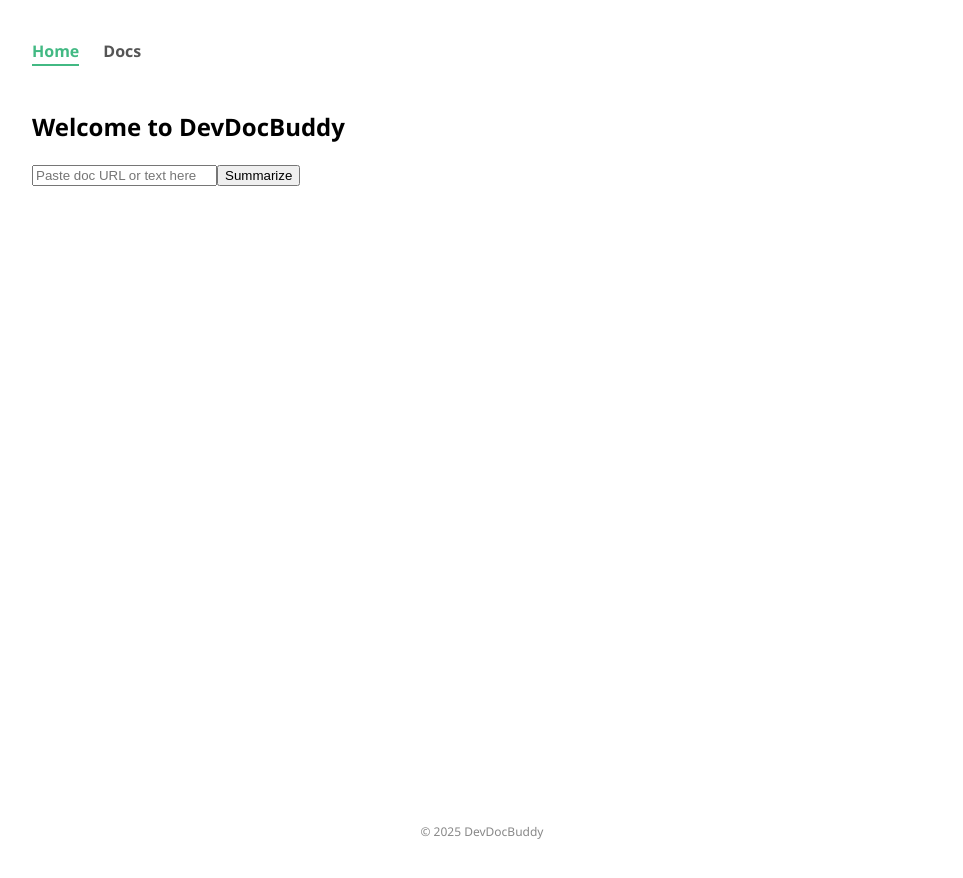
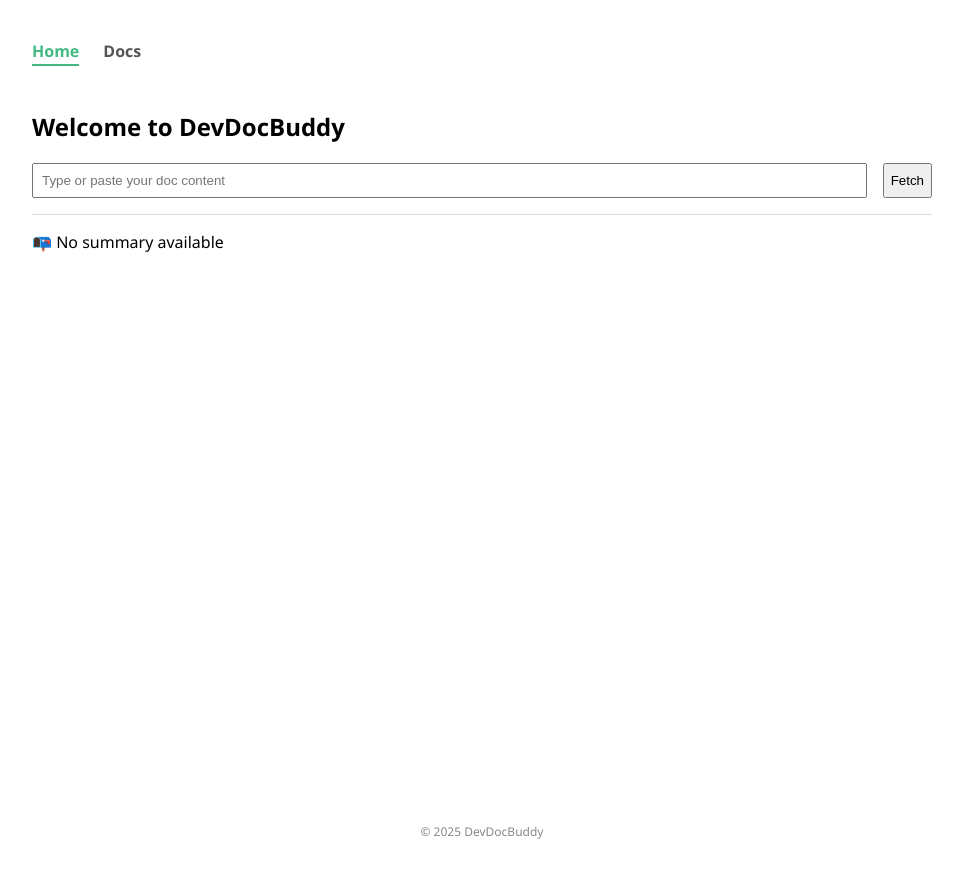
Before and after one commit to parthu34/DevDocBuddy, a Vue app in the folder frontend/: page / in a window 1280 px wide. Shown: the whole page, without its empty margins (158-1121 px from the left). Built offline with nearby package versions, Linux system fonts and the light colour scheme.

Commit message:
Integrate frontend with backend summarize API and update UI states

```diff
--- a/frontend/src/components/DocInput.vue
+++ b/frontend/src/components/DocInput.vue
@@ -1,8 +1,13 @@
 <template>
-  <div>
-    <input v-model="store.query" placeholder="Paste doc URL or text here" />
-    <button @click="store.fetchSummary" :disabled="store.loading">Summarize</button>
-    <p v-if="store.error" class="error">{{ store.error }}</p>
+  <div class="input-area">
+    <input
+      v-model="store.query"
+      placeholder="Type or paste your doc content"
+      class="input"
+    />
+    <button @click="store.fetchSummary" :disabled="store.loading">
+      {{ store.loading ? 'Fetching...' : 'Fetch' }}
+    </button>
   </div>
 </template>
 
@@ -12,7 +17,13 @@ const store = useDocStore()
 </script>
 
 <style scoped>
-.error {
-  color: red;
+.input-area {
+  display: flex;
+  gap: 1rem;
+  margin: 1rem 0;
+}
+.input {
+  flex-grow: 1;
+  padding: 0.5rem;
 }
 </style>
--- a/frontend/src/components/DocResults.vue
+++ b/frontend/src/components/DocResults.vue
@@ -1,7 +1,9 @@
 <template>
-  <div>
-    <p v-if="store.loading">Loading...</p>
-    <div v-if="store.results" v-html="store.results"></div>
+  <div class="results-area">
+    <div v-if="store.loading">⏳ Loading summary...</div>
+    <div v-else-if="store.error" class="error">❌ {{ store.error }}</div>
+    <div v-else-if="store.results" v-html="store.results"></div>
+    <div v-else>📭 No summary available</div>
   </div>
 </template>
 
@@ -9,3 +11,14 @@
 import { useDocStore } from '../stores/docStore'
 const store = useDocStore()
 </script>
+
+<style scoped>
+.results-area {
+  border-top: 1px solid #ddd;
+  padding-top: 1rem;
+  margin-top: 1rem;
+}
+.error {
+  color: red;
+}
+</style>
--- a/frontend/src/stores/docStore.js
+++ b/frontend/src/stores/docStore.js
@@ -14,7 +14,7 @@ export const useDocStore = defineStore('docStore', {
       this.error = null
       try {
         const response = await axios.post('/api/summarize', { query: this.query })
-        this.results = response.data
+        this.results = response.data.summary
       } catch (e) {
         this.error = e.message || 'Failed to fetch summary'
       } finally {
--- a/frontend/vite.config.js
+++ b/frontend/vite.config.js
@@ -1,7 +1,11 @@
 import { defineConfig } from 'vite'
 import vue from '@vitejs/plugin-vue'
 
-// https://vite.dev/config/
 export default defineConfig({
-  plugins: [vue()],
+  server: {
+    proxy: {
+      '/api': 'http://localhost:8000'
+    }
+  },
+  plugins: [vue()]
 })
```
